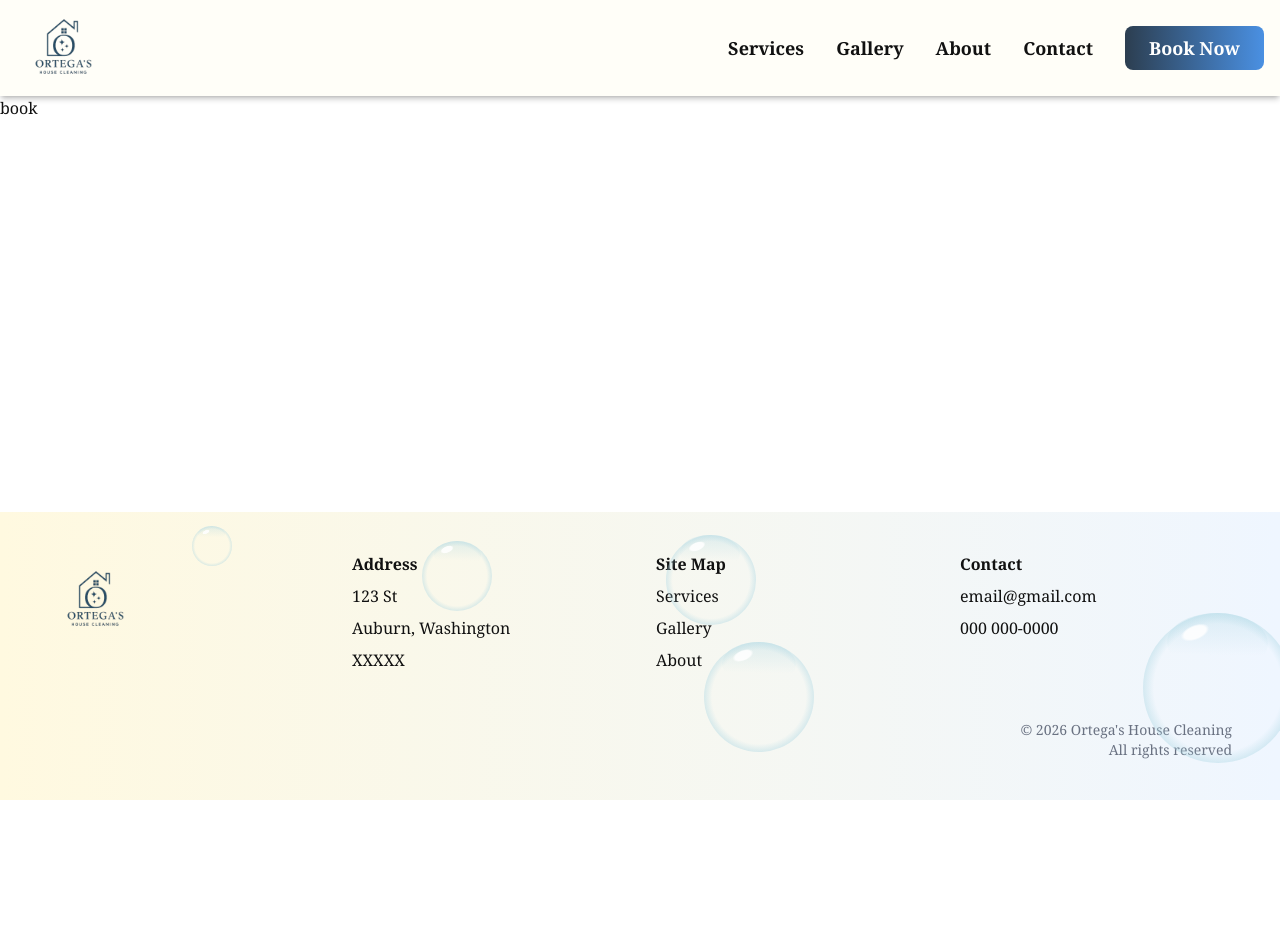
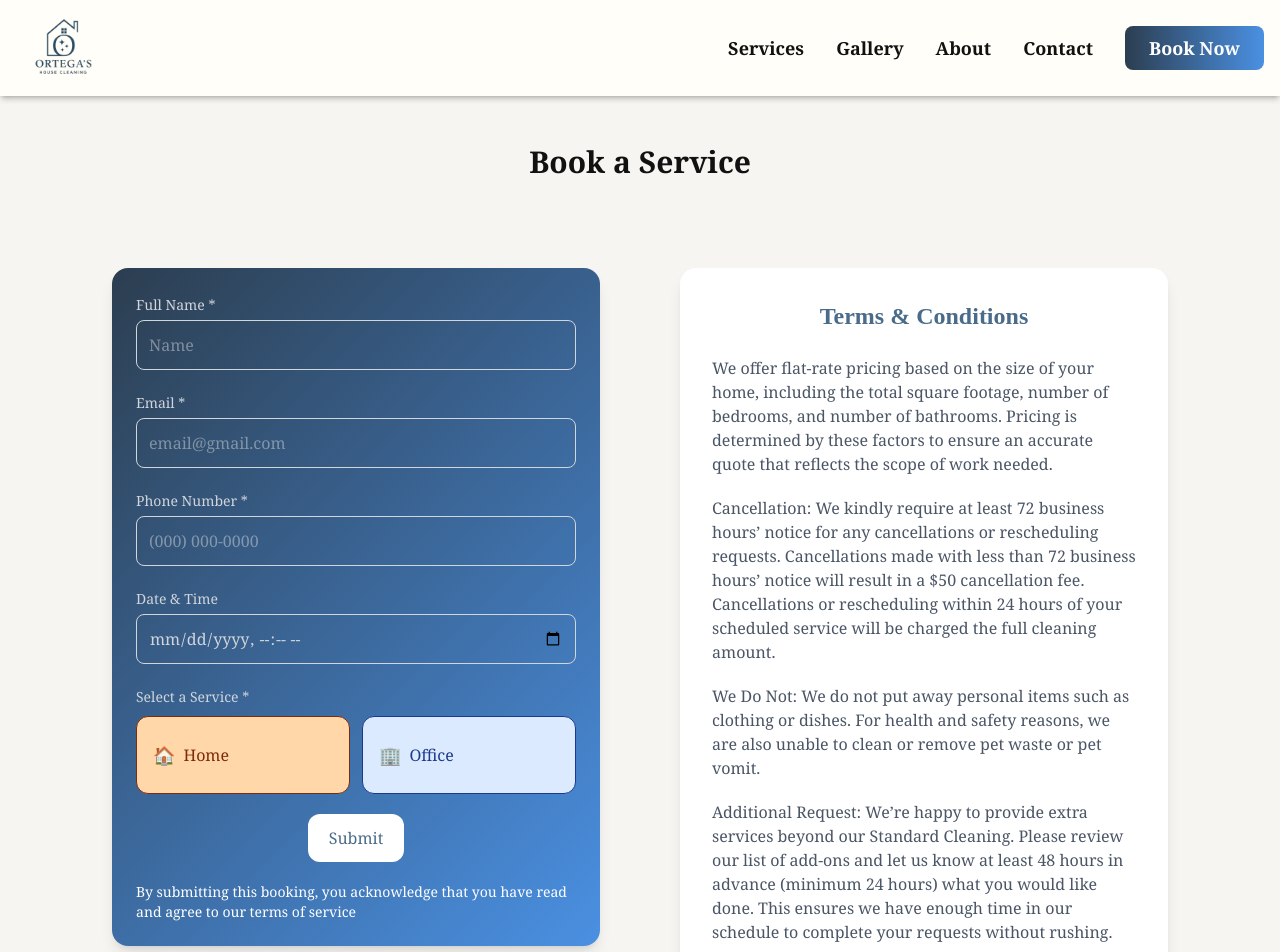
Before and after one commit to webimpactuw/ortegas-cleaning, a Next.js app: page /book in a window 1280 px wide. Shown: the top 952 px of the page. Before the commit the page ends 800 px from the top, so only its background shows below. Built offline with nearby package versions, Linux system fonts and the light colour scheme.

Commit message:
added visuals to the booking form and placeholders for pages to view, cancel and confirm booking

```diff
--- /dev/null
+++ b/app/book/cancel/page.js
@@ -0,0 +1,12 @@
+import Navbar from "@/components/Navbar";
+
+
+// book to label page; to be changed
+export default function Cancel() {
+    return (
+        <div>
+            <Navbar/>
+            cancel
+        </div>
+    );
+}
--- /dev/null
+++ b/app/book/confirm/page.js
@@ -0,0 +1,12 @@
+import Navbar from "@/components/Navbar";
+
+
+// book to label page; to be changed
+export default function Confirm() {
+    return (
+        <div>
+            <Navbar/>
+            confirm
+        </div>
+    );
+}
--- a/app/book/page.js
+++ b/app/book/page.js
@@ -1,12 +1,32 @@
+import BookingForm from "@/components/BookingForm";
 import Navbar from "@/components/Navbar";
+import TermsConditions from "@/components/TermsConditions";
 
 
 // book to label page; to be changed
 export default function Book() {
     return (
-        <div>
+        <div className="min-h-screen bg-[#f6f5f2]">
             <Navbar/>
-            book
+            <div className="max-w-6xl mx-auto px-6 py-12">
+
+                <h1 className="text-3xl font-semibold text-center mb-10">
+                    Book a Service
+                </h1>
+
+                <div className="grid grid-cols-1 md:grid-cols-2 gap-8 items-start">
+                    <div className="flex">
+                        <BookingForm/>
+                    </div>
+
+                    <div className="flex">
+                        <TermsConditions/>
+                    </div>
+
+                </div>
+
+            </div>
+
         </div>
     );
 }
--- /dev/null
+++ b/app/book/view/page.js
@@ -0,0 +1,12 @@
+import Navbar from "@/components/Navbar";
+
+
+// book to label page; to be changed
+export default function View() {
+    return (
+        <div>
+            <Navbar/>
+            view
+        </div>
+    );
+}
--- a/app/globals.css
+++ b/app/globals.css
@@ -9,6 +9,7 @@
   --color-brand-blue: #4A90E2;
   --color-brand-dark: #2C3E50;
   --gradient-btn: linear-gradient(to right, var(--color-brand-dark), var(--color-brand-blue));
+  --gradient-bookForm: linear-gradient(135deg, var(--color-brand-dark), var(--color-brand-blue));
 }
 
 @theme inline {
--- /dev/null
+++ b/components/BookingForm.js
@@ -0,0 +1,83 @@
+"use client";
+
+import { useState } from "react";
+import ServiceTypeButton from "./buttons/ServiceTypeButton";
+
+export default function BookingForm(){
+
+    const [serviceType, setServiceType] = useState("home");
+
+    const handleSubmit = (e) => {
+        e.preventDefault();
+
+        // database api
+
+        console.log("submitted");
+    };
+
+    return (
+
+        <div className="flex-1 flex px-6 py-12">
+
+            <form onSubmit={handleSubmit} className="w-full h-full bg-gradient-to-br from-blue-500 to-blue-700 text-white rounded-2xl shadow-lg p-6 space-y-5" style={{ background: "var(--gradient-bookForm)" }}>
+
+                <div>
+                    <label className="text-sm text-gray-300">Full Name *</label>
+                    <input type="text" className="w-full mt-1 p-3 border text-gray-300 rounded-lg" placeholder="Name"/>
+                </div>
+
+                <div>
+                    <label className="text-sm text-gray-300">Email *</label>
+                    <input type="email" className="w-full mt-1 p-3 border text-gray-300 rounded-lg" placeholder="email@gmail.com"/>
+                </div>
+
+                <div>
+                    <label className="text-sm text-gray-300">Phone Number *</label>
+                    <input type="tel" className="w-full mt-1 p-3 border text-gray-300 rounded-lg" placeholder="(000) 000-0000"/>
+                </div>
+
+                <div>
+                    <label className="text-sm text-gray-300">Date & Time</label>
+                    <input type="datetime-local" className="w-full mt-1 p-3 border text-gray-300 rounded-lg"/>
+                </div>
+
+                <div className="">
+                    <label className="text-sm text-gray-300">Select a Service *</label>
+
+                    <div className="grid grid-cols-2 gap-3 mt-2">
+                        <ServiceTypeButton
+                            label="Home"
+                            icon="🏠"
+                            active={serviceType === "home"}
+                            onClick={() => setServiceType("home")}
+                            color="bg-orange-100 text-orange-900"
+                            activeColor="bg-orange-200 text-orange-900"
+                        />
+                        <ServiceTypeButton
+                            label="Office"
+                            icon="🏢"
+                            active={serviceType === "office"}
+                            onClick={() => setServiceType("office")}
+                            color="bg-blue-100 text-blue-900"
+                            activeColor="bg-blue-300 text-blue-900"
+                        />
+                    </div>
+                </div>
+
+                <div className="flex justify-center">
+                    <button
+                        type="submit"
+                        className="w-24 bg-white text-[#4A6B8A] py-3 rounded-xl hover:opacity-90 transition">
+                            Submit
+                    </button>
+                </div>
+
+                <p className="text-sm">
+                    By submitting this booking, you acknowledge that you have read and agree to our terms of service
+                </p>
+
+
+            </form>
+        </div>
+    )
+}
--- /dev/null
+++ b/components/TermsConditions.js
@@ -0,0 +1,33 @@
+import Navbar from "@/components/Navbar";
+
+
+// book to label page; to be changed
+export default function TermsConditions() {
+    return (
+        <div className="flex-1 flex items-center justify-center px-6 py-12">
+            <div className="w-full h-full bg-white rounded-2xl shadow-lg p-8">
+                <h2 className="font-[Playfair_Display] font-semibold text-2xl leading-8 tracking-normal text-center text-[#4A6B8A] mb-6">
+                    Terms & Conditions
+                </h2>
+                <div className="space-y-5 text-gray-600 leading-rekaxed">
+                    <p>
+                        We offer flat-rate pricing based on the size of your home, including the total square footage, number of bedrooms, and number of bathrooms. Pricing is determined by these factors to ensure an accurate quote that reflects the scope of work needed.
+                    </p>
+                    <p>
+                        Cancellation: We kindly require at least 72 business hours’ notice for any cancellations or rescheduling requests. Cancellations made with less than 72 business hours’ notice will result in a $50 cancellation fee. Cancellations or rescheduling within 24 hours of your scheduled service will be charged the full cleaning amount.
+                    </p>
+                    <p>
+                        We Do Not: We do not put away personal items such as clothing or dishes. For health and safety reasons, we are also unable to clean or remove pet waste or pet vomit.
+                    </p>
+                    <p>
+                        Additional Request: We’re happy to provide extra services beyond our Standard Cleaning. Please review our list of add-ons and let us know at least 48 hours in advance (minimum 24 hours) what you would like done. This ensures we have enough time in our schedule to complete your requests without rushing.
+                    </p>
+                    <p>
+                        Please note: We have other clients scheduled after your cleaning, so we cannot extend beyond the allotted time. This helps us maintain the same high-quality service for every home we visit.
+                    </p>
+                </div>
+            </div>
+
+        </div>
+    );
+}
--- /dev/null
+++ b/components/buttons/ServiceTypeButton.js
@@ -0,0 +1,17 @@
+"use client"
+
+export default function ServiceTypeButton({
+    label,
+    icon,
+    active,
+    onClick,
+    color = "bg-gray-100",
+    activeColor = "bg-blue-500 text-white",
+}) {
+    return (
+        <button type="button" onClick={onClick} className={`w-full flex items-center gap-2 px-4 py-6 rounded-xl border transition ${active ? activeColor : color}`}>
+            {icon && <span className="text-lg">{icon}</span>}
+            <span className="font-medium">{label}</span>
+        </button>
+    );
+}
```
